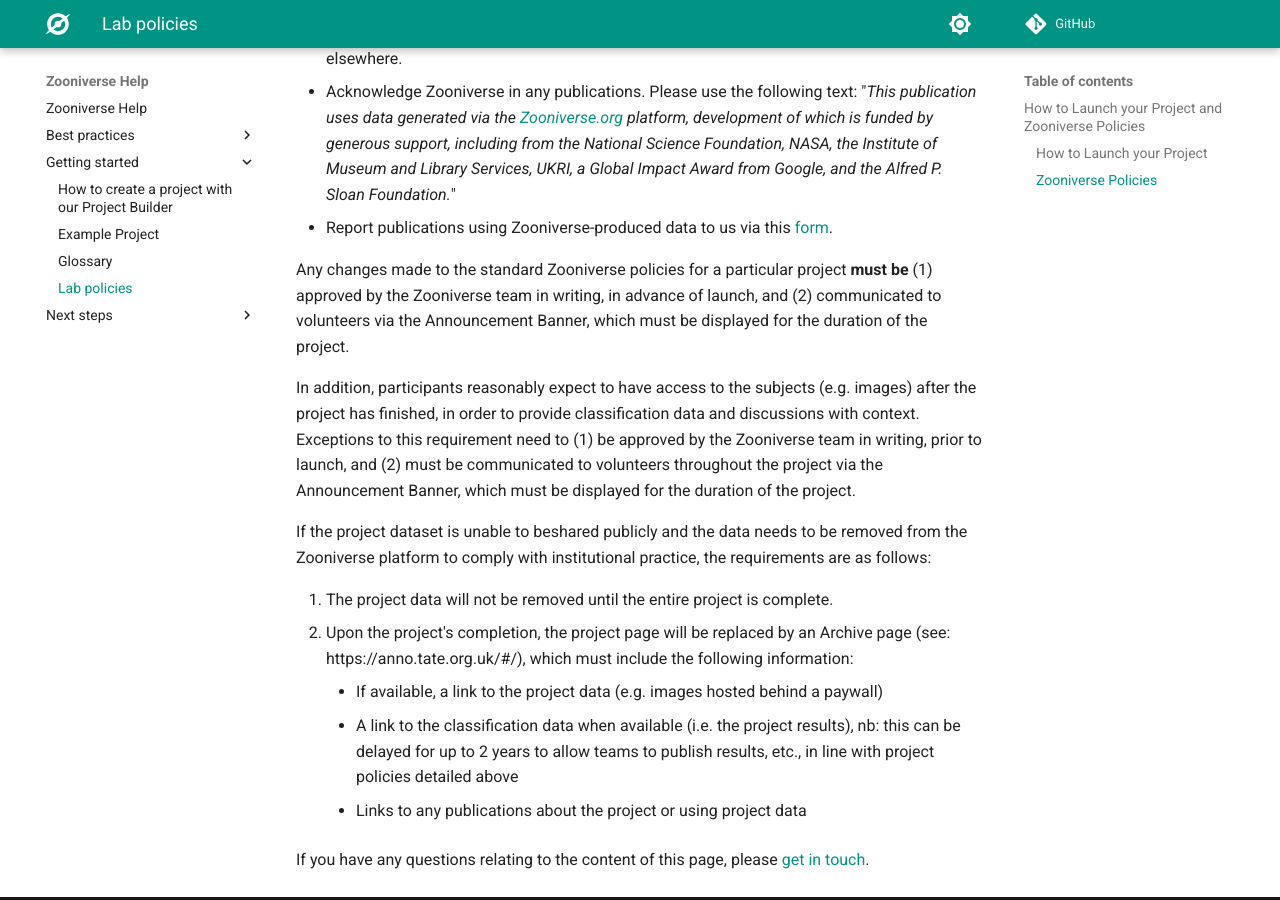
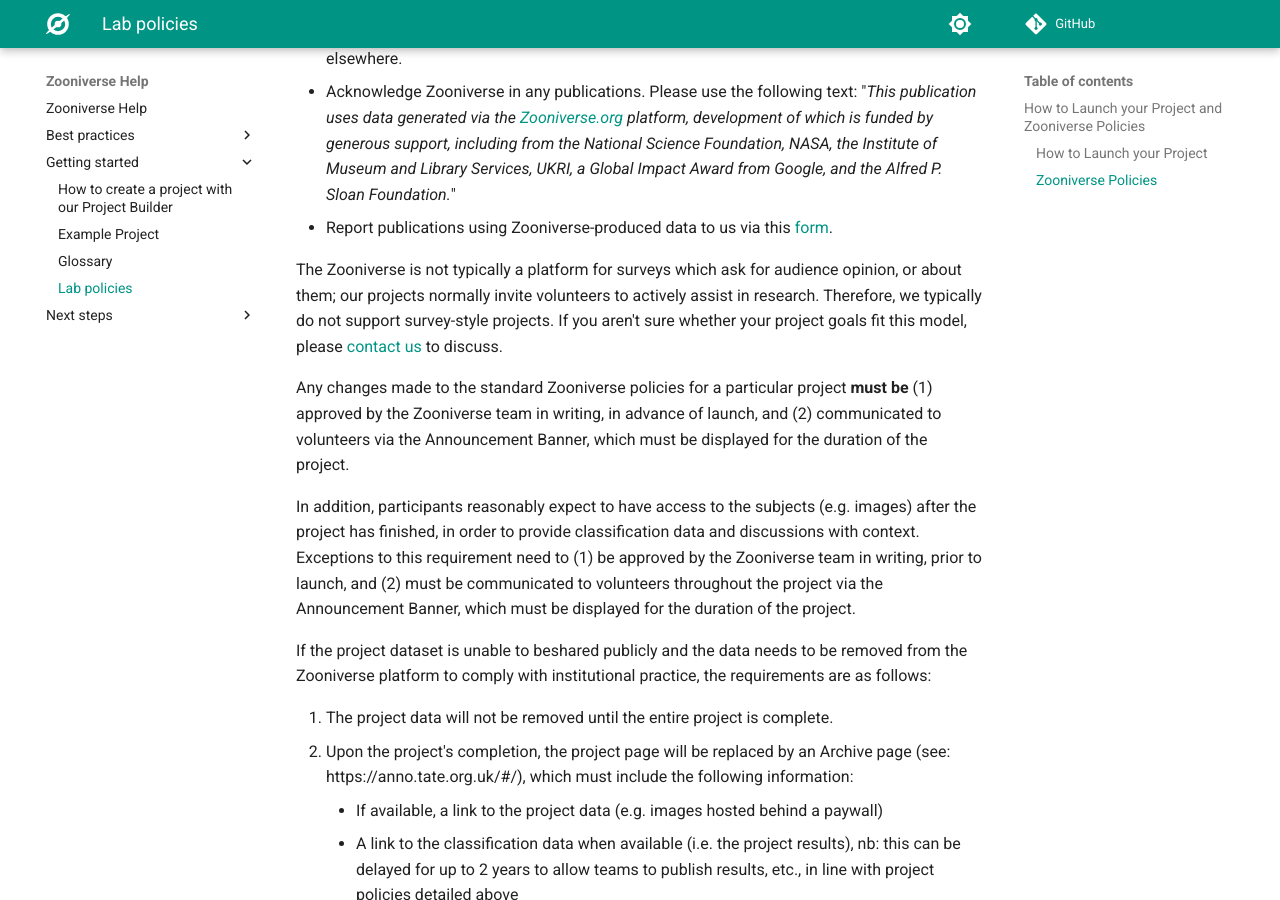
Before and after one commit to zooniverse/help, an MkDocs documentation site: the page built from docs/getting-started/lab-policies.md, in a window 1280 px wide and 900 px high, scrolled down 2014 px. Built offline with MkDocs 1.6.1 and Material for MkDocs 9.7.7, drawn with Linux system fonts in a browser that asks for light colours; comment, search, counter and statistics services are not loaded.

Commit message:
Update lab-policies.md
Add statement about survey projects to lab policies page.

```diff
--- a/docs/getting-started/lab-policies.md
+++ b/docs/getting-started/lab-policies.md
@@ -55,6 +55,8 @@
 - Report publications using Zooniverse-produced data to us via this [form](https://docs.google.com/forms/d/18jwLbtV_6M5HCM74xNFtFbiiszWAxpC5IGHaToYjeiw/viewform).
 &nbsp;
 
+The Zooniverse is not typically a platform for surveys which ask for audience opinion, or about them; our projects normally invite volunteers to actively assist in research. Therefore, we typically do not support survey-style projects. If you aren't sure whether your project goals fit this model, please [contact us](https://zooniverse.org/about/contact) to discuss.
+
 Any changes made to the standard Zooniverse policies for a particular project **must be** (1) approved by the Zooniverse team in writing, in advance of launch, and (2) communicated to volunteers via the Announcement Banner, which must be displayed for the duration of the project.
 
 In addition, participants reasonably expect to have access to the subjects (e.g. images) after the project has finished, in order to provide classification data and discussions with context. Exceptions to this requirement need to (1) be approved by the Zooniverse team in writing, prior to launch, and (2) must be communicated to volunteers throughout the project via the Announcement Banner, which must be displayed for the duration of the project.
```
